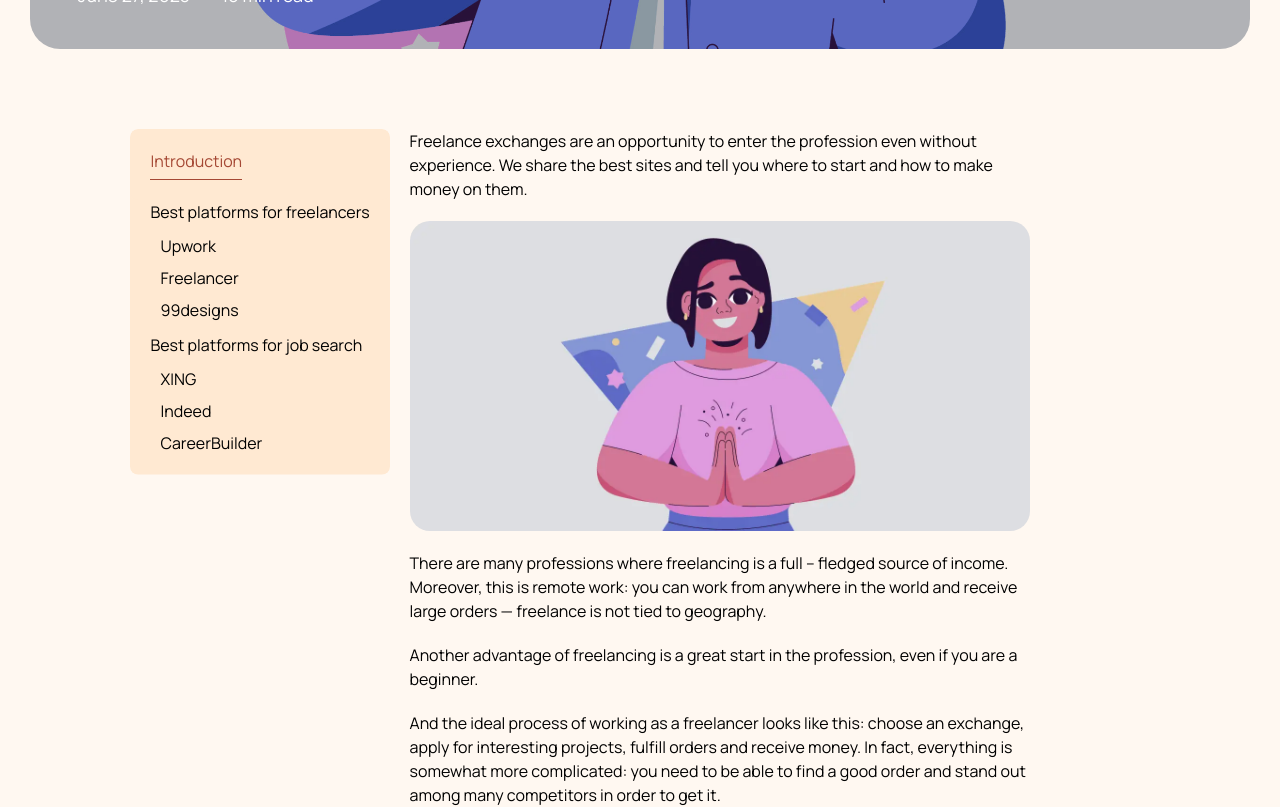
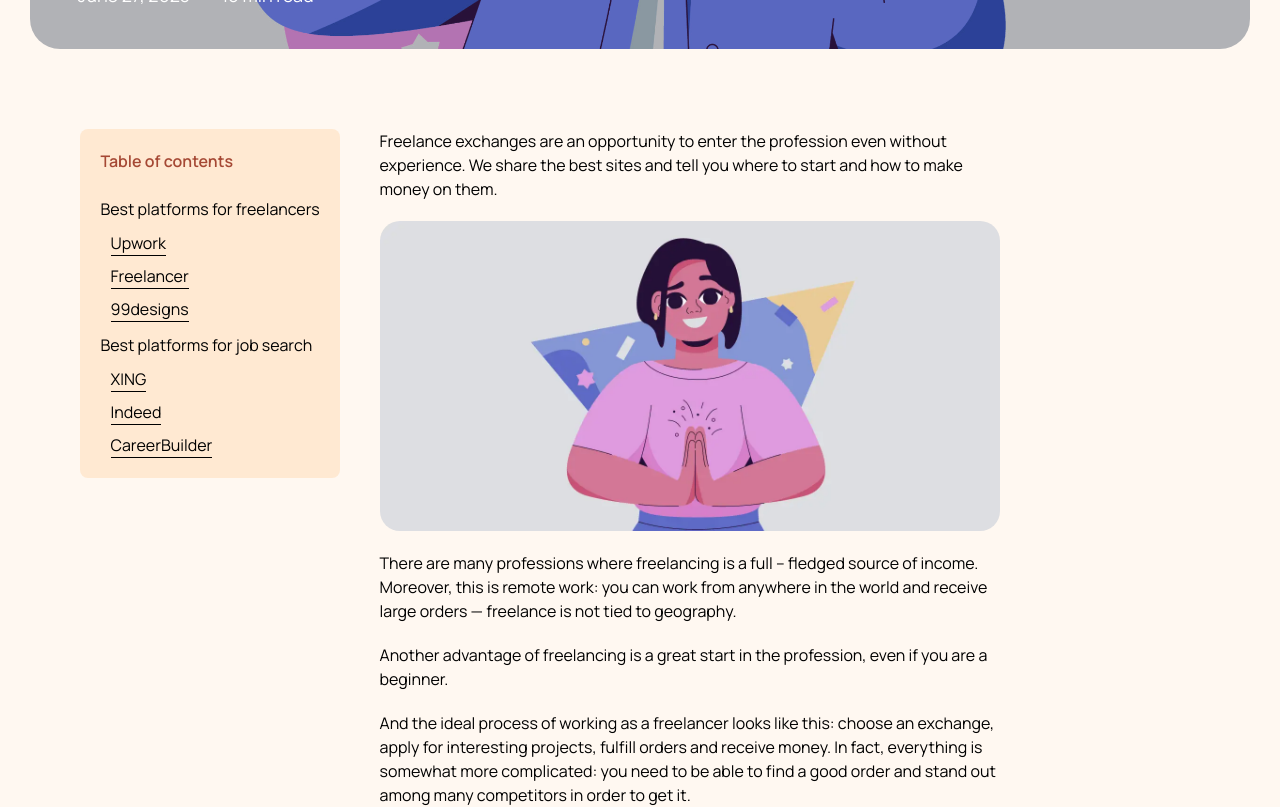
Before and after one commit to SunnyYdv/portfolio, a React (Vite) app: page /platforms in a window 1280 px wide. Shown: the part 580-1387 px from the top of the page. Built offline with nearby package versions, Linux system fonts and the light colour scheme.

Commit message:
add back button

```diff
--- a/index.html
+++ b/index.html
@@ -8,7 +8,7 @@
       content="upgrade-insecure-requests"
     />
     <link rel="shortcut icon" href="/src/images/favicon.ico" />
-    <title>Portfolio</title>
+    <title>brightlance</title>
 
     <base target="_blank" />
   </head>
--- a/src/Platforms.tsx
+++ b/src/Platforms.tsx
@@ -2,48 +2,16 @@ import { Icons } from "components/Icons";
 import { Link, Element } from "react-scroll";
 import cls from "classnames";
 import { PlatformsSideBar } from "components";
-import { useEffect, useRef, useState } from "react";
+import { useRef, useState } from "react";
 
 export const Platforms = () => {
   const h2 =
     "text-orange font-bold font-manrope my-30 mobile:my-20 text-28 mobile:text-20";
+  const isTablet = window.innerWidth < 900;
 
-  const [upButtonShow, setUpButtonShow] = useState(false);
-  const sideBarRef = useRef<HTMLDivElement>(null);
-
-
-  const handleScrollToTop =()=>{
-    window.scrollTo(
-      {top:300,
-       left:0,
-      behavior: 'smooth'} )
-  }
-  useEffect(() => {
-    const preworkBuilderHeaderContainer = sideBarRef.current;
-    if (!preworkBuilderHeaderContainer) return;
-
-    const observer = new IntersectionObserver(
-      (entries) => {
-        const entry = entries[0];
-        const preworkBuilderHeaderContainerOnScreen = entry.isIntersecting;
-
-        if (
-          (preworkBuilderHeaderContainerOnScreen && upButtonShow === false) ||
-          (!preworkBuilderHeaderContainerOnScreen && upButtonShow === true)
-        ) {
-          return
-        }
-
-        setUpButtonShow(preworkBuilderHeaderContainerOnScreen ? false : true)
-      },
-      { threshold: [0] }
-    );
-    observer.observe(sideBarRef.current);
-
-    return (): void => {
-      observer.disconnect();
-    };
-  }, [sideBarRef.current, upButtonShow]);
+  const handleScrollToTop = () => {
+    window.scrollTo({ top: 300, left: 0, behavior: "smooth" });
+  };
 
   return (
     <div className="px-30  mobile:px-15 ">
@@ -57,8 +25,8 @@ export const Platforms = () => {
         </div>
       </div>
 
-      <div className={"justify-center mr-100 mobile:mr-0 flex mobile:flex-col"}>
-        <PlatformsSideBar ref={sideBarRef} />
+      <div className={"justify-center space-x-20 mr-180 tablet:mr-0 mx-auto mobile:mr-0 flex tablet:flex-col"}>
+        <PlatformsSideBar />
         <div className="  max-w-660 px-20 pb-100 mobile:pt-20 mobile:pb-50">
           <p className="mb-20">
             Freelance exchanges are an opportunity to enter the profession even
@@ -148,9 +116,17 @@ export const Platforms = () => {
             </p>
           </div>
           <Element name="Freelancer" />
+          {isTablet && (
+            <div
+              className="flex items-center mt-12"
+              onClick={handleScrollToTop}
+            >
+              <Icons.ArrowBack /> back to top
+            </div>
+          )}
           <div
             className={
-              "flex justify-between items-center mt-60 mb-20 mobile:mb-5"
+              "flex justify-between items-center mt-60 mobile:mt-30 mb-20 mobile:mb-5"
             }
           >
             <div className={"flex block items-center"}>
@@ -205,9 +181,17 @@ export const Platforms = () => {
             </p>
           </div>
           <Element name="99designs" />
+          {isTablet && (
+            <div
+              className="flex items-center mt-12"
+              onClick={handleScrollToTop}
+            >
+              <Icons.ArrowBack /> back to top
+            </div>
+          )}
           <div
             className={
-              "flex justify-between items-center mt-60 mb-20 mobile:mb-5"
+              "flex justify-between items-center mt-60 mobile:mt-30 mb-20 mobile:mb-5"
             }
           >
             <div className={"flex block items-center"}>
@@ -260,9 +244,18 @@ export const Platforms = () => {
               days and sooner for people with higher profile levels.
             </p>
           </div>
+          {isTablet && (
+            <div
+              className="flex items-center mt-12"
+              onClick={handleScrollToTop}
+            >
+              <Icons.ArrowBack /> back to top
+            </div>
+          )}
           <img src="best-search.webp" className="my-40 mobile:my-20" />
 
           <Element name="XING" />
+
           <div
             className={"flex justify-between items-center  mb-20 mobile:mb-5"}
           >
@@ -328,6 +321,14 @@ export const Platforms = () => {
             </p>
           </div>
           <Element name="Indeed" />
+          {isTablet && (
+            <div
+              className="flex items-center mt-12"
+              onClick={handleScrollToTop}
+            >
+              <Icons.ArrowBack /> back to top
+            </div>
+          )}
           <div
             className={
               "flex justify-between items-center mt-40 mb-20 mobile:mb-5"
@@ -393,6 +394,14 @@ export const Platforms = () => {
             </p>
           </div>
           <Element name="CareerBuilder" />
+          {isTablet && (
+            <div
+              className="flex items-center mt-12"
+              onClick={handleScrollToTop}
+            >
+              <Icons.ArrowBack /> back to top
+            </div>
+          )}
           <div
             className={
               "flex justify-between items-center mt-40 mb-20 mobile:mb-5"
@@ -450,9 +459,16 @@ export const Platforms = () => {
               to refine their search results further.
             </p>
           </div>
+          {isTablet && (
+            <div
+              className="flex items-center mt-12"
+              onClick={handleScrollToTop}
+            >
+              <Icons.ArrowBack /> back to top
+            </div>
+          )}
         </div>
       </div>
-      {upButtonShow && <div  onClick={handleScrollToTop} className="w-40 h-40 fixed right-40 bottom-90 mobile:bottom-80 mobile:right-20 bg-orange rounded-full flex items-center justify-center cursor-pointer drop-shadow-lg border border-page"><Icons.ArrowDown className="rotate-180 text-page" /></div>}
     </div>
   );
 };
--- a/src/components/Footer.tsx
+++ b/src/components/Footer.tsx
@@ -39,10 +39,10 @@ export const Footer = () => {
           <div>
             <p className={"text-12 font-thin"}>Email</p>
             <a
-              href={"mailto:Freelancee@gmail.com"}
+              href={"mailto:freelance_office@gmail.com"}
               className={"text-20 mobile:text-16  cursor-pointer"}
             >
-              Freelancee@gmail.com
+              freelance_office@gmail.com
             </a>
           </div>
         </div>
--- a/src/components/Header.tsx
+++ b/src/components/Header.tsx
@@ -33,6 +33,7 @@ export const Header = () => {
       )}
     >
       <img  onClick={toHome} src="fhLogo.svg" className="cursor-pointer" />
+      <div className="w-30% ml-30 h-6 bg-orange rounded-30 absolute bottom-0 left-20" />
       <div className="space-x-40 mobile:space-x-20 mobile:text-16 font-thin">
         <span onClick={toBlog} className={cls("cursor-pointer", {
           "text-orange border-b pb-10 border-b-orange border-b-2 ": location.pathname.includes("blog"),
--- a/src/components/Icons/svg/index.ts
+++ b/src/components/Icons/svg/index.ts
@@ -3,3 +3,4 @@ export { BigStar } from './BigStar';
 export {Link} from './Link'
 export {Rings} from './Rings'
 export {ArrowDown} from './ArrowDown'
+export {ArrowBack} from './ArrowBack'
--- a/src/components/PlatformsSideBar.tsx
+++ b/src/components/PlatformsSideBar.tsx
@@ -3,45 +3,71 @@ import React, { Ref, useState } from "react";
 import { Link } from "react-scroll";
 import { Icons } from "./Icons";
 
-export const PlatformsSideBar = React.forwardRef((props, ref) => {
+export const PlatformsSideBar = () => {
   const [isShow, setIsShow] = useState(false);
 
-  const isMobile = window.innerWidth < 600;
+  const isTablet = window.innerWidth < 900;
 
   const handleToggleIsShow = () => {
     setIsShow((prev) => !prev);
   };
 
-
   return (
-    <div className={cls("relative overflow-hidden transition-margin duration-1000 h-fit rounded-8",{
-      "-mb-300 ": isMobile && !isShow,
-      "-mb-20 ": !isMobile || isShow,
-    })}
-    ref={ref}
-  >
+    <div
+      className={cls(
+        " sticky top-150 tablet:relative tablet:overflow-hidden tablet:top-0 transition-margin duration-1000 h-fit rounded-8",
+        {
+          "-mb-[20rem] ": isTablet && !isShow,
+          "mb-2rem ": !isTablet || isShow,
+        }
+      )}
+    >
       <div
         onClick={handleToggleIsShow}
-        className={"center bg-light-orange sticky p-20 rounded-8 z-10"}
-    >
-        <p className="text-orange w-fit border-b border-b-orange mobile:border-none pb-6 mobile:pb-0">Introduction</p>
-        {isMobile && <Icons.ArrowDown
-          className={cls("absolute top-27 right-25 mobile:cursor-pointer duration-500 transition", {
-            'rotate-180':  isMobile && isShow
-          })}
-          onClick={handleToggleIsShow}
-        />}
+        className={"center sticky bg-light-orange p-20 rounded-8 z-10"}
+      >
+        <p className="text-orange w-fit font-semibold pb-6 mobile:pb-0">
+          Table of contents
+        </p>
+        {isTablet && (
+          <Icons.ArrowDown
+            className={
+              "absolute text-orange top-27 right-25 mobile:cursor-pointer "
+            }
+            onClick={handleToggleIsShow}
+          />
+        )}
       </div>
       <div
         className={cls(
-          "center bg-light-orange sticky p-20 rounded-8 transition duration-1000 absolute top-50%",
+          " center bg-light-orange sticky p-20 rounded-8 transition duration-1000 absolute top-50%",
           {
-            "-translate-y-100% opacity-0": isMobile && !isShow,
-            "-translate-y-10% ": !isMobile || isShow,
+            "-translate-y-100% opacity-0": isTablet && !isShow,
+            "-translate-y-[2rem]": !isTablet && !isShow ,
+            "translate-y-[5px]  ": isTablet && isShow,
           }
         )}
       >
-        <p className={"my-10 mobile:underline underline-offset-1"}>Best platforms for freelancers</p>
+        {isTablet && (
+          <p className="text-orange font-semibold pb-6 mobile:pb-0">
+            Table of contents
+          </p>
+        )}
+        {isTablet && (
+          <div
+          onClick={handleToggleIsShow}
+          >
+
+          <Icons.ArrowDown
+            className={
+              "absolute text-orange top-27 right-25 mobile:cursor-pointer rotate-180"
+            }
+            />
+            </div>
+        )}
+        <p className={"my-10 mobile:underline underline-offset-1"}>
+          Best platforms for freelancers
+        </p>
         <div className={"ml-10"}>
           <Link
             activeClass={"active"}
@@ -51,7 +77,10 @@ export const PlatformsSideBar = React.forwardRef((props, ref) => {
             duration={500}
             offset={-90}
           >
-            <p className={"cursor-pointer hover:text-orange"}>Upwork</p>
+            <div className="w-fit group/item">
+              <p className={"cursor-pointer"}>Upwork</p>
+              <div className="border-b border-black group-hover/item:animate-side-bar"></div>
+            </div>
           </Link>
 
           <Link
@@ -61,9 +90,10 @@ export const PlatformsSideBar = React.forwardRef((props, ref) => {
             duration={500}
             offset={-90}
           >
-            <p className={"cursor-pointer my-8 hover:text-orange"}>
-              Freelancer
-            </p>
+            <div className="w-fit group/item my-8">
+              <p className={"cursor-pointer"}>Freelancer</p>
+              <div className="border-b border-black group-hover/item:animate-side-bar"></div>
+            </div>
           </Link>
           <Link
             activeClass="active"
@@ -72,10 +102,15 @@ export const PlatformsSideBar = React.forwardRef((props, ref) => {
             duration={500}
             offset={-90}
           >
-            <p className={"cursor-pointer hover:text-orange"}>99designs</p>
+            <div className="w-fit group/item">
+              <p className={"cursor-pointer"}>99designs</p>
+              <div className="border-b border-black group-hover/item:animate-side-bar"></div>
+            </div>
           </Link>
         </div>
-        <p className={"my-10  mobile:underline underline-offset-1"}>Best platforms for job search</p>
+        <p className={"my-10  mobile:underline underline-offset-1"}>
+          Best platforms for job search
+        </p>
         <div className={"ml-10"}>
           <Link
             activeClass="active"
@@ -84,7 +119,10 @@ export const PlatformsSideBar = React.forwardRef((props, ref) => {
             duration={500}
             offset={-90}
           >
-            <p className={"cursor-pointer hover:text-orange"}>XING</p>
+            <div className="w-fit group/item">
+              <p className={"cursor-pointer"}>XING</p>
+              <div className="border-b border-black group-hover/item:animate-side-bar"></div>
+            </div>
           </Link>
           <Link
             activeClass="active"
@@ -93,7 +131,10 @@ export const PlatformsSideBar = React.forwardRef((props, ref) => {
             duration={500}
             offset={-90}
           >
-            <p className={"cursor-pointer hover:text-orange my-8"}>Indeed</p>
+            <div className="w-fit group/item my-8">
+              <p className={"cursor-pointer"}>Indeed</p>
+              <div className="border-b border-black group-hover/item:animate-side-bar"></div>
+            </div>
           </Link>
           <Link
             activeClass="active"
@@ -102,10 +143,13 @@ export const PlatformsSideBar = React.forwardRef((props, ref) => {
             duration={500}
             offset={-90}
           >
-            <p className={"cursor-pointer hover:text-orange"}>CareerBuilder</p>
+            <div className="w-fit group/item">
+              <p className={"cursor-pointer"}>CareerBuilder</p>
+              <div className="border-b border-black group-hover/item:animate-side-bar"></div>
+            </div>
           </Link>
         </div>
       </div>
     </div>
   );
-});
+}
--- a/src/layout/Layout.tsx
+++ b/src/layout/Layout.tsx
@@ -1,4 +1,4 @@
-import { Header, Footer } from 'components'
+import { Header, Footer, PlatformsSideBar } from 'components'
 import { FC, memo, useEffect } from 'react'
 import { Outlet, useLocation } from 'react-router'
 
@@ -14,7 +14,7 @@ export const PageLayout: FC = memo(() => {
   },[location])
 
   return (
-    <div className={'overflow-hidden flex flex-col min-h-screen w-full children:flex-grow'}>
+    <div className={'relative flex flex-col min-h-screen w-full children:flex-grow'}>
       <Header/>
       <div className='pt-100 rounded-b-50  pb-50 bg-page -mb-50 z-10'>
       <Outlet />
```
Also changed, not shown: src/About.tsx (+22 -11 lines), src/components/Icons/svg/ArrowBack.tsx (added, +32 -0 lines), src/styles/app.css (+10 -0 lines), tailwind.config.js (+7 -2 lines), src/images/circle.webp (added).
